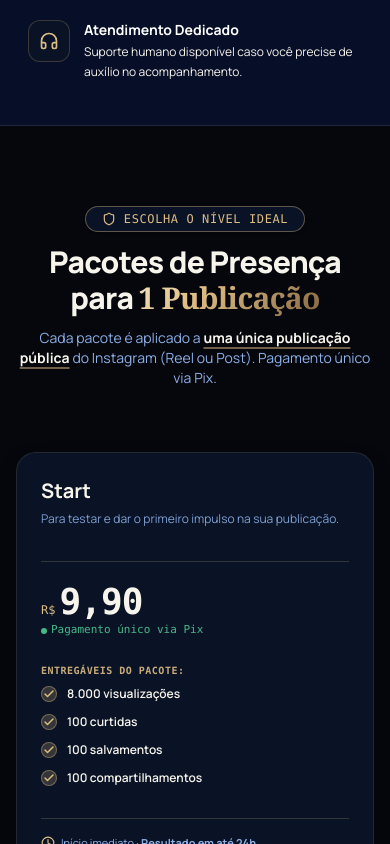
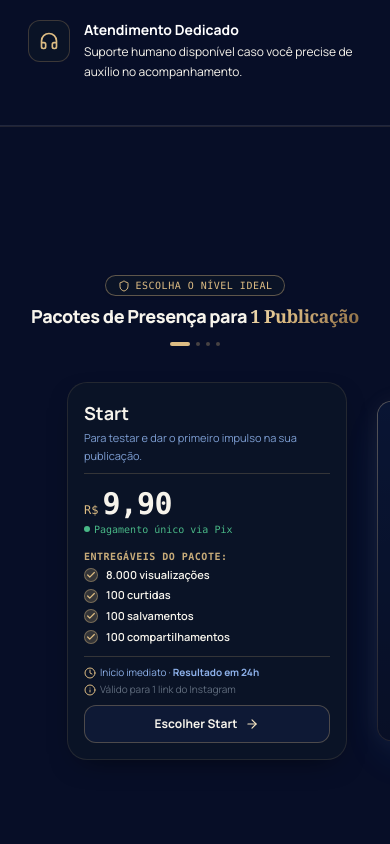
Before and after one commit to EverGreen-Agency/Notorius, a Next.js app: page / in a window 390 px wide. Shown: the part 900-1744 px from the top of the page. Built offline with nearby package versions, Linux system fonts and the light colour scheme; no server answers.

Commit message:
feat(ui): implement mobile sticky track, tinder FAQ swipe and secure environment secrets

```diff
--- a/src/components/FAQ.tsx
+++ b/src/components/FAQ.tsx
@@ -19,7 +19,9 @@ import {
 export function FAQ() {
   const [activeIndex, setActiveIndex] = useState(0);
   const [dragStartX, setDragStartX] = useState<number | null>(null);
+  const [dragOffset, setDragOffset] = useState<number>(0);
   const [isDragging, setIsDragging] = useState(false);
+  const [swipingCard, setSwipingCard] = useState<'left' | 'right' | null>(null);
 
   const faqs = [
     {
@@ -104,52 +106,40 @@ export function FAQ() {
     setActiveIndex((prev) => (prev < faqs.length - 1 ? prev + 1 : 0));
   };
 
-  // Drag handlers for desktop mouse drag
-  const handleMouseDown = (e: React.MouseEvent) => {
-    setDragStartX(e.clientX);
+  // Drag handlers for Tinder-style swipe
+  const handleDragStart = (clientX: number) => {
+    setDragStartX(clientX);
     setIsDragging(true);
   };
 
-  const handleMouseMove = (e: React.MouseEvent) => {
+  const handleDragMove = (clientX: number) => {
     if (!isDragging || dragStartX === null) return;
-    const diff = e.clientX - dragStartX;
-    if (diff > 50) {
-      handlePrev();
-      setIsDragging(false);
-      setDragStartX(null);
-    } else if (diff < -50) {
-      handleNext();
-      setIsDragging(false);
-      setDragStartX(null);
-    }
+    const diff = clientX - dragStartX;
+    setDragOffset(diff);
   };
 
-  const handleMouseUp = () => {
-    setIsDragging(false);
-    setDragStartX(null);
-  };
+  const handleDragEnd = () => {
+    if (!isDragging) return;
 
-  // Touch handlers for mobile swipe
-  const handleTouchStart = (e: React.TouchEvent) => {
-    setDragStartX(e.touches[0].clientX);
-    setIsDragging(true);
-  };
+    const threshold = 75; // threshold in px to trigger swipe action
+    if (dragOffset > threshold) {
+      setSwipingCard('right');
+      setTimeout(() => {
+        handlePrev();
+        setSwipingCard(null);
+        setDragOffset(0);
+      }, 150);
+    } else if (dragOffset < -threshold) {
+      setSwipingCard('left');
+      setTimeout(() => {
+        handleNext();
+        setSwipingCard(null);
+        setDragOffset(0);
+      }, 150);
+    } else {
+      setDragOffset(0);
+    }
 
-  const handleTouchMove = (e: React.TouchEvent) => {
-    if (!isDragging || dragStartX === null) return;
-    const diff = e.touches[0].clientX - dragStartX;
-    if (diff > 40) {
-      handlePrev();
-      setIsDragging(false);
-      setDragStartX(null);
-    } else if (diff < -40) {
-      handleNext();
-      setIsDragging(false);
-      setDragStartX(null);
-    }
-  };
-
-  const handleTouchEnd = () => {
     setIsDragging(false);
     setDragStartX(null);
   };
@@ -170,20 +160,23 @@ export function FAQ() {
           <p className="text-xs sm:text-sm text-[var(--text-secondary)]">Deslize para ver as respostas completas de forma rápida.</p>
         </div>
 
-        {/* 3D Deck Container */}
+        {/* 3D Tinder Deck Container */}
         <div
           className="relative min-h-[380px] sm:min-h-[400px] flex items-center justify-center select-none touch-pan-y"
-          onMouseDown={handleMouseDown}
-          onMouseMove={handleMouseMove}
-          onMouseUp={handleMouseUp}
-          onMouseLeave={handleMouseUp}
-          onTouchStart={handleTouchStart}
-          onTouchMove={handleTouchMove}
-          onTouchEnd={handleTouchEnd}
+          onMouseDown={(e) => handleDragStart(e.clientX)}
+          onMouseMove={(e) => handleDragMove(e.clientX)}
+          onMouseUp={handleDragEnd}
+          onMouseLeave={handleDragEnd}
+          onTouchStart={(e) => handleDragStart(e.touches[0].clientX)}
+          onTouchMove={(e) => handleDragMove(e.touches[0].clientX)}
+          onTouchEnd={handleDragEnd}
         >
           {/* Navigation Arrow Left */}
           <button
-            onClick={handlePrev}
+            onClick={(e) => {
+              e.stopPropagation();
+              handlePrev();
+            }}
             aria-label="Pergunta anterior"
             className="absolute left-0 sm:left-4 z-30 w-11 h-11 rounded-full bg-[var(--navy-900)] border border-[var(--gold-500)]/40 text-[var(--gold-300)] flex items-center justify-center shadow-lg hover:border-[var(--gold-300)] hover:scale-110 active:scale-95 transition-all duration-200"
           >
@@ -204,8 +197,17 @@ export function FAQ() {
               let zIndex = 0;
 
               if (isCurrent) {
-                transformStyle = 'translate3d(0, 0, 0) scale(1) rotate(0deg)';
-                opacity = 1;
+                if (swipingCard === 'left') {
+                  transformStyle = 'translate3d(-140%, 0, 0) rotate(-25deg)';
+                  opacity = 0;
+                } else if (swipingCard === 'right') {
+                  transformStyle = 'translate3d(140%, 0, 0) rotate(25deg)';
+                  opacity = 0;
+                } else {
+                  const rotateDeg = dragOffset * 0.08;
+                  transformStyle = `translate3d(${dragOffset}px, 0, 0) scale(1) rotate(${rotateDeg}deg)`;
+                  opacity = 1;
+                }
                 zIndex = 20;
               } else if (offset === 1) {
                 transformStyle = 'translate3d(55%, 0, -100px) scale(0.88) rotateY(-12deg)';
@@ -228,17 +230,19 @@ export function FAQ() {
               return (
                 <div
                   key={faq.id}
-                  onClick={() => setActiveIndex(idx)}
+                  onClick={() => !isDragging && setActiveIndex(idx)}
                   style={{
                     transform: transformStyle,
                     opacity: opacity,
                     zIndex: zIndex,
                     perspective: '1000px',
+                    transition: isDragging && isCurrent ? 'none' : 'all 350ms cubic-bezier(0.2, 0.8, 0.2, 1)',
                   }}
-                  className={`absolute inset-0 m-auto w-full max-w-[340px] sm:max-w-[420px] h-[340px] sm:h-[360px] card-solid p-6 sm:p-7 rounded-3xl cursor-pointer transition-all duration-500 ease-out flex flex-col justify-between border ${isCurrent
+                  className={`absolute inset-0 m-auto w-full max-w-[340px] sm:max-w-[420px] h-[340px] sm:h-[360px] card-solid p-6 sm:p-7 rounded-3xl cursor-grab active:cursor-grabbing flex flex-col justify-between border ${
+                    isCurrent
                       ? 'border-[var(--gold-500)] bg-[var(--navy-900)] shadow-[0_20px_50px_-15px_rgba(221,188,131,0.25),0_0_35px_-5px_rgba(47,123,255,0.35)]'
                       : 'border-[var(--border-subtle)] bg-[var(--navy-950)] hover:opacity-75'
-                    }`}
+                  }`}
                 >
                   {/* Card Header: Category & Badge */}
                   <div>
--- a/src/components/HowItWorks.tsx
+++ b/src/components/HowItWorks.tsx
@@ -7,8 +7,13 @@ export function HowItWorks() {
   const containerRef = useRef<HTMLDivElement>(null);
   const [progress, setProgress] = useState(0);
 
+  const [isMobile, setIsMobile] = useState(false);
+
   useEffect(() => {
     const handleScroll = () => {
+      const mobileCheck = window.innerWidth < 640;
+      setIsMobile(mobileCheck);
+
       const container = containerRef.current;
       if (!container) return;
 
@@ -73,9 +78,9 @@ export function HowItWorks() {
     return (progress - start) / (end - start);
   };
 
-  // Card dimensions for horizontal shift calculation
-  const cardWidth = 310; // width of each card in px
-  const gapWidth = 90;   // line connector width in px
+  // Responsive Card dimensions for exact center-stop on final card
+  const cardWidth = isMobile ? 270 : 310;
+  const gapWidth = isMobile ? 60 : 80;
   const stepDist = cardWidth + gapWidth;
   const totalShift = (steps.length - 1) * stepDist;
   const currentTranslateX = -progress * totalShift;
@@ -148,8 +153,8 @@ export function HowItWorks() {
           <div
             className="flex items-center"
             style={{
-              paddingLeft: 'calc(50vw - 155px)',
-              paddingRight: 'calc(50vw - 155px)',
+              paddingLeft: `calc(50vw - ${cardWidth / 2}px)`,
+              paddingRight: `calc(50vw - ${cardWidth / 2}px)`,
               transform: `translate3d(${currentTranslateX}px, 0, 0)`,
               willChange: 'transform',
             }}
--- a/src/components/PackageGrid.tsx
+++ b/src/components/PackageGrid.tsx
@@ -1,45 +1,133 @@
 'use client';
 
+import { useEffect, useRef, useState } from 'react';
 import Link from 'next/link';
 import { Check, Star, ArrowRight, Info, Shield, Clock } from 'lucide-react';
 import { INITIAL_PACKAGES } from '@/lib/packages-catalog';
 
 export function PackageGrid() {
+  const containerRef = useRef<HTMLDivElement>(null);
+  const [progress, setProgress] = useState(0);
+  const [isMobile, setIsMobile] = useState(false);
+
+  useEffect(() => {
+    const handleScroll = () => {
+      const mobileCheck = window.innerWidth < 768;
+      setIsMobile(mobileCheck);
+
+      if (!mobileCheck) {
+        setProgress(0);
+        return;
+      }
+
+      const container = containerRef.current;
+      if (!container) return;
+
+      const rect = container.getBoundingClientRect();
+      const viewHeight = window.innerHeight;
+      const totalStickyDistance = rect.height - viewHeight;
+
+      if (totalStickyDistance <= 0) return;
+
+      const scrolledDistance = -rect.top;
+      let p = scrolledDistance / totalStickyDistance;
+      p = Math.max(0, Math.min(1, p));
+
+      setProgress(p);
+    };
+
+    handleScroll();
+    window.addEventListener('scroll', handleScroll, { passive: true });
+    window.addEventListener('resize', handleScroll);
+    return () => {
+      window.removeEventListener('scroll', handleScroll);
+      window.removeEventListener('resize', handleScroll);
+    };
+  }, []);
+
+  // Card shift calculations for mobile track
+  const activeStep = Math.min(3, Math.max(0, Math.round(progress * 3)));
+  const cardWidth = 290; // width of card on mobile
+  const gapWidth = 20;   // gap between cards
+  const stepDist = cardWidth + gapWidth;
+  const totalShift = (INITIAL_PACKAGES.length - 1) * stepDist;
+  const currentTranslateX = -progress * totalShift;
+
   return (
-    <section id="pacotes" className="py-20 md:py-28 relative">
+    <section
+      id="pacotes"
+      ref={containerRef}
+      className="relative h-[220vh] md:h-auto py-0 md:py-28 bg-[var(--navy-950)] border-y border-[var(--border-subtle)] md:border-y-0"
+    >
       {/* Background Ambient Sapphire Light */}
       <div className="absolute inset-0 bg-radial from-[#0e3d83]/20 via-transparent to-transparent pointer-events-none -z-10" />
 
-      <div className="max-w-7xl mx-auto px-4 sm:px-6 lg:px-8">
+      {/* Sticky Fullscreen Wrapper for Mobile / Static Container for Desktop */}
+      <div className="sticky top-16 md:top-0 h-[calc(100vh-4rem)] md:h-auto flex flex-col justify-center items-center overflow-hidden md:overflow-visible py-3 md:py-0">
+        <div className="max-w-7xl mx-auto px-3 sm:px-6 lg:px-8 w-full">
 
           {/* Section Header */}
-        <div className="text-center max-w-3xl mx-auto mb-16 space-y-3">
-          <div className="inline-flex items-center gap-2 px-4 py-1 rounded-full bg-[#0a1326] border border-[#ddbc83]/40 text-xs font-mono text-[#ddbc83] uppercase tracking-wider shadow-sm">
-            <Shield className="w-3.5 h-3.5 text-[#ddbc83]" />
+          <div className="text-center max-w-3xl mx-auto mb-8 md:mb-16 space-y-1.5 sm:space-y-3 shrink-0">
+            <div className="inline-flex items-center gap-1.5 px-3 py-0.5 sm:px-4 sm:py-1 rounded-full bg-[#0a1326] border border-[#ddbc83]/40 text-[10px] sm:text-xs font-mono text-[#ddbc83] uppercase tracking-wider shadow-sm">
+              <Shield className="w-3 h-3 sm:w-3.5 sm:h-3.5 text-[#ddbc83]" />
               <span>Escolha o Nível Ideal</span>
             </div>
 
-          <h2 className="text-3xl sm:text-4xl font-extrabold text-[#f7f4ec] tracking-tight">
+            <h2 className="text-lg sm:text-4xl font-extrabold text-[#f7f4ec] tracking-tight">
               Pacotes de Presença para <span className="gold-foil-text font-serif">1 Publicação</span>
             </h2>
 
-          <p className="text-sm sm:text-base text-[#9bc2ff]/90 max-w-xl mx-auto">
+            <p className="hidden sm:block text-xs sm:text-base text-[#9bc2ff]/90 max-w-xl mx-auto">
               Cada pacote é aplicado a <strong className="text-[#f7f4ec] underline decoration-[#ddbc83]/50 decoration-2 underline-offset-4">uma única publicação pública</strong> do Instagram (Reel ou Post). Pagamento único via Pix.
             </p>
+
+            {/* Mobile Progress Dots */}
+            <div className="flex md:hidden items-center justify-center gap-1.5 pt-1.5 pb-1">
+              {INITIAL_PACKAGES.map((_, i) => (
+                <div
+                  key={i}
+                  className={`h-1 rounded-full transition-all duration-300 ${
+                    activeStep === i
+                      ? 'w-5 bg-[#ddbc83]'
+                      : 'w-1 bg-[#ddbc83]/30'
+                  }`}
+                />
+              ))}
+            </div>
           </div>
 
-        {/* Package Cards Grid */}
-        <div className="grid grid-cols-1 md:grid-cols-2 lg:grid-cols-4 gap-6 items-stretch">
-          {INITIAL_PACKAGES.map((pkg) => {
+          {/* Horizontal Track Container */}
+          <div className="w-full relative">
+            <div
+              className="flex md:grid md:grid-cols-2 lg:grid-cols-4 gap-4 md:gap-6 items-stretch"
+              style={
+                isMobile
+                  ? {
+                      paddingLeft: 'calc(50vw - 140px)',
+                      paddingRight: 'calc(50vw - 140px)',
+                      transform: `translate3d(${currentTranslateX}px, 0, 0)`,
+                      willChange: 'transform',
+                    }
+                  : undefined
+              }
+            >
+              {INITIAL_PACKAGES.map((pkg, idx) => {
                 const isImpulso = pkg.isFeatured;
+                const isActiveOnMobile = isMobile && activeStep === idx;
 
                 return (
                   <div
                     key={pkg.id}
-                className={`rounded-2xl flex flex-col justify-between p-6 transition-all relative ${
+                    className={`w-[280px] sm:w-[310px] md:w-auto shrink-0 rounded-2xl flex flex-col justify-between p-4 sm:p-6 transition-all duration-300 relative ${
                       isImpulso
                         ? 'card-featured lg:-translate-y-3'
                         : 'card-solid'
+                    } ${
+                      isMobile
+                        ? isActiveOnMobile
+                          ? 'scale-100 z-20 border-[#ddbc83] shadow-[0_10px_25px_-5px_rgba(221,188,131,0.3)] opacity-100'
+                          : 'scale-90 opacity-40'
+                        : ''
                     }`}
                   >
                     {/* Featured Badge */}
@@ -52,65 +140,65 @@ export function PackageGrid() {
 
                     <div>
                       {/* Title & Description */}
-                  <div className="border-b border-[#ddbc83]/20 pb-4 mb-5">
-                    <h3 className={`text-xl font-bold mb-1 ${isImpulso ? 'gold-foil-text font-serif' : 'text-[#f7f4ec]'}`}>
+                      <div className="border-b border-[#ddbc83]/20 pb-2 mb-3 md:pb-4 md:mb-5">
+                        <h3 className={`text-lg sm:text-xl font-bold mb-0.5 ${isImpulso ? 'gold-foil-text font-serif' : 'text-[#f7f4ec]'}`}>
                           {pkg.name}
                         </h3>
-                    <p className="text-xs text-[#9bc2ff]/80 leading-relaxed min-h-[36px]">{pkg.description}</p>
+                        <p className="text-[11px] sm:text-xs text-[#9bc2ff]/80 leading-relaxed min-h-[28px] md:min-h-[36px]">{pkg.description}</p>
                       </div>
 
                       {/* Price Display */}
-                  <div className="mb-6">
+                      <div className="mb-3 md:mb-6">
                         <div className="flex items-baseline gap-1">
                           <span className="text-xs text-[#ddbc83] font-mono">R$</span>
-                      <span className="text-4xl font-black text-[#f7f4ec] font-mono tracking-tight">
+                          <span className="text-3xl sm:text-4xl font-black text-[#f7f4ec] font-mono tracking-tight">
                             {(pkg.priceCents / 100).toFixed(2).replace('.', ',')}
                           </span>
                         </div>
-                    <span className="text-[11px] text-[#49b887] font-mono font-medium flex items-center gap-1">
+                        <span className="text-[10px] sm:text-[11px] text-[#49b887] font-mono font-medium flex items-center gap-1">
                           <span className="w-1.5 h-1.5 rounded-full bg-[#49b887]" /> Pagamento único via Pix
                         </span>
                       </div>
 
                       {/* Deliverables */}
-                  <div className="space-y-3 mb-8">
-                    <div className="text-[10px] font-mono text-[#ddbc83]/90 uppercase tracking-wider mb-2 font-semibold">
+                      <div className="space-y-1.5 mb-3 md:space-y-3 md:mb-8">
+                        <div className="text-[10px] font-mono text-[#ddbc83]/90 uppercase tracking-wider mb-1 md:mb-2 font-semibold">
                           Entregáveis do Pacote:
                         </div>
-                    {pkg.items.map((item, idx) => (
-                      <div key={idx} className="flex items-center gap-2.5 text-xs text-[#f7f4ec]">
-                        <div className="w-4 h-4 rounded-full bg-[#ddbc83]/20 text-[#ddbc83] border border-[#ddbc83]/40 flex items-center justify-center shrink-0">
-                          <Check className="w-3 h-3 stroke-[3]" />
+                        {pkg.items.map((item, itemIdx) => (
+                          <div key={itemIdx} className="flex items-center gap-2 text-xs text-[#f7f4ec]">
+                            <div className="w-3.5 h-3.5 sm:w-4 sm:h-4 rounded-full bg-[#ddbc83]/20 text-[#ddbc83] border border-[#ddbc83]/40 flex items-center justify-center shrink-0">
+                              <Check className="w-2.5 h-2.5 sm:w-3 sm:h-3 stroke-[3]" />
                             </div>
-                        <span className="font-semibold">{item.displayLabel}</span>
+                            <span className="font-semibold text-[11px] sm:text-xs">{item.displayLabel}</span>
                           </div>
                         ))}
                       </div>
                     </div>
 
                     {/* Card Action */}
-                <div className="pt-4 border-t border-[#ddbc83]/20 space-y-3">
-                  <div className="flex flex-col gap-1">
-                    <div className="flex items-center gap-1.5 text-[11px] text-[#9bc2ff]/90">
-                      <Clock className="w-3.5 h-3.5 shrink-0 text-[#ddbc83]" />
-                      <span>Início imediato · <strong>Resultado em até 24h</strong></span>
+                    <div className="pt-2 md:pt-4 border-t border-[#ddbc83]/20 space-y-2 md:space-y-3">
+                      <div className="flex flex-col gap-0.5">
+                        <div className="flex items-center gap-1 text-[10px] sm:text-[11px] text-[#9bc2ff]/90">
+                          <Clock className="w-3 h-3 shrink-0 text-[#ddbc83]" />
+                          <span>Início imediato · <strong>Resultado em 24h</strong></span>
                         </div>
-                    <div className="flex items-center gap-1.5 text-[11px] text-[#616d7e]">
-                      <Info className="w-3.5 h-3.5 shrink-0 text-[#ddbc83]" />
+                        <div className="flex items-center gap-1 text-[10px] sm:text-[11px] text-[#616d7e]">
+                          <Info className="w-3 h-3 shrink-0 text-[#ddbc83]" />
                           <span>Válido para 1 link do Instagram</span>
                         </div>
                       </div>
 
                       <Link
                         href={`/checkout?package=${pkg.slug}`}
-                    className={`w-full py-3.5 rounded-xl font-bold text-sm flex items-center justify-center gap-2 transition-all active:scale-98 border ${
+                        className={`w-full py-2.5 sm:py-3.5 rounded-xl font-bold text-xs sm:text-sm flex items-center justify-center gap-2 transition-all active:scale-98 border ${
                           isImpulso
                             ? 'bg-gradient-to-r from-[#1c66d1] via-[#2f7bff] to-[#1c66d1] text-white border-[#ddbc83]/60 hover:shadow-lg hover:shadow-[#2f7bff]/30'
                             : 'bg-[#0e1935] text-[#f7f4ec] hover:bg-[#1c66d1] border-[#ddbc83]/30 hover:border-[#ddbc83]'
                         }`}
                       >
                         <span>Escolher {pkg.name}</span>
-                    <ArrowRight className="w-4 h-4 text-[#f4e4c1]" />
+                        <ArrowRight className="w-3.5 h-3.5 text-[#f4e4c1]" />
                       </Link>
                     </div>
 
@@ -118,7 +206,9 @@ export function PackageGrid() {
                 );
               })}
             </div>
+          </div>
 
+        </div>
       </div>
     </section>
   );
```
Also changed, not shown: src/app/globals.css (+9 -0 lines). Lines whose indentation alone changed are shown as unchanged.
